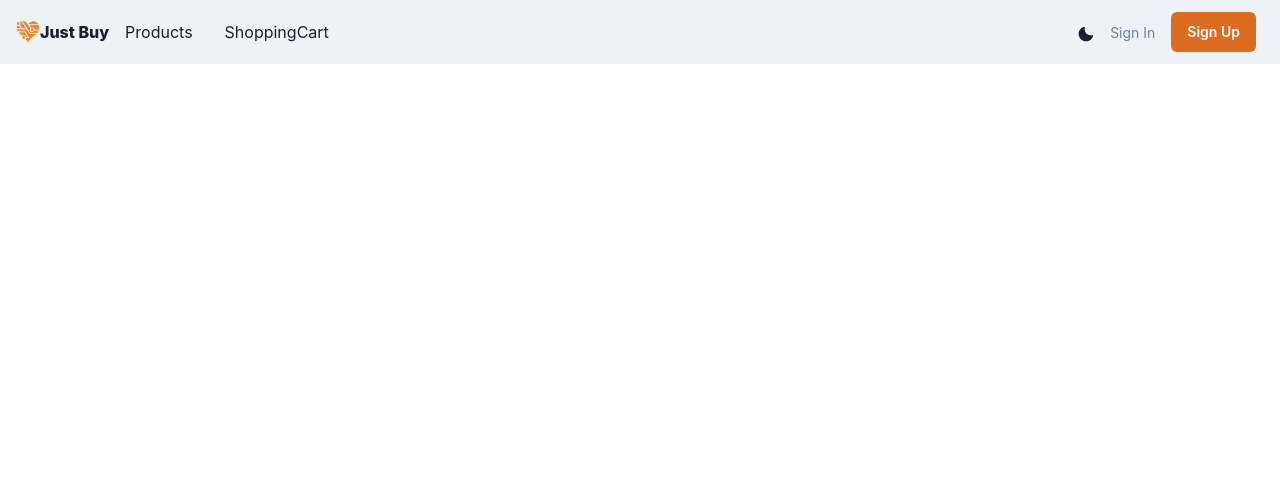
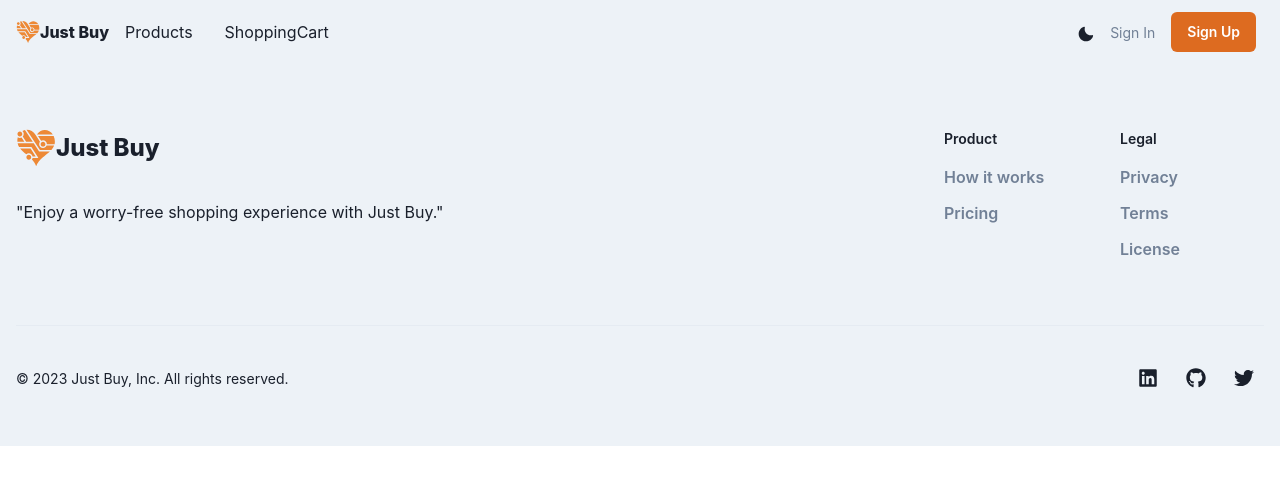
Before and after one commit to bo930236/JB-Camping, a React (Create React App) app in the folder client/: page /checkout in a window 1280 px wide. Shown: the top 484 px of the page. Built offline with nearby package versions, Linux system fonts and the light colour scheme.

Commit message:
Footer & LandingScreen

```diff
--- a/client/src/App.js
+++ b/client/src/App.js
@@ -4,6 +4,8 @@
 import ProductsScreen from './screens/ProductsScreen';
 import ProductScreen from './screens/ProductScreen';
 import CartScreen from './screens/CartScreen';
+import Footer from '../src/components/Footer';
+import LandingScreen from './screens/LandingScreen';
 
 function App() {
   return (
@@ -13,11 +15,14 @@
         <main>
           <Routes>
             {/* whenever someboby ask for products, I will send them to the ProductsScreen */}
+            <Route path='/' element={<LandingScreen />}></Route>
             <Route path='/products' element={<ProductsScreen />}></Route>
             <Route path='/product/:id' element={<ProductScreen />}></Route>
             <Route path='/cart' element={<CartScreen />}></Route>
           </Routes>
         </main>
+
+        <Footer />
       </Router>
     </ChakraProvider>
   );
--- /dev/null
+++ b/client/src/components/Footer.jsx
@@ -0,0 +1,87 @@
+import {
+  Box,
+  Flex,
+  Icon,
+  Button,
+  ButtonGroup,
+  Container,
+  Divider,
+  IconButton,
+  Stack,
+  Text,
+  useColorModeValue
+} from '@chakra-ui/react';
+import * as React from 'react';
+import { FaGithub, FaLinkedin, FaTwitter } from 'react-icons/fa';
+import { GiTechnoHeart } from 'react-icons/gi';
+// import { Logo } from './Logo';
+
+const Footer = () => (
+  <Box w='100%' bg={useColorModeValue('gray.100', 'gray.900')}>
+    <Container as='footer' role='contentinfo' maxW='7xl'>
+      <Stack
+        spacing='8'
+        direction={{ base: 'column', md: 'row' }}
+        justify='space-between'
+        py={{ base: '12', md: '16' }}
+      >
+        <Stack spacing={{ base: '6', md: '8' }} align='start'>
+          <Flex alignItems='center'>
+            <Icon as={GiTechnoHeart} h={10} w={10} color='orange.400' />
+            <Text fontSize='2xl' fontWeight='extrabold'>
+              Just Buy
+            </Text>
+          </Flex>
+          <Text color='muted'>"Enjoy a worry-free shopping experience with Just Buy."</Text>
+        </Stack>
+        <Stack direction={{ base: 'column-reverse', md: 'column', lg: 'row' }} spacing={{ base: '12', md: '8' }}>
+          <Stack direction='row' spacing='8'>
+            <Stack spacing='4' minW='36' flex='1'>
+              <Text fontSize='sm' fontWeight='semibold' color='subtle'>
+                Product
+              </Text>
+              <Stack spacing='3' shouldWrapChildren>
+                <Button variant='link'>How it works</Button>
+                <Button variant='link'>Pricing</Button>
+              </Stack>
+            </Stack>
+            <Stack spacing='4' minW='36' flex='1'>
+              <Text fontSize='sm' fontWeight='semibold' color='subtle'>
+                Legal
+              </Text>
+              <Stack spacing='3' shouldWrapChildren>
+                <Button variant='link'>Privacy</Button>
+                <Button variant='link'>Terms</Button>
+                <Button variant='link'>License</Button>
+              </Stack>
+            </Stack>
+          </Stack>
+          {/* <Stack spacing='4'>
+            <Text fontSize='sm' fontWeight='semibold' color='subtle'>
+              Stay up to date
+            </Text>
+            <Stack spacing='4' direction={{ base: 'column', sm: 'row' }} maxW={{ lg: '360px' }}>
+              <Input placeholder='Enter your email' type='email' required />
+              <Button variant='primary' type='submit' flexShrink={0}>
+                Subscribe
+              </Button>
+            </Stack>
+          </Stack> */}
+        </Stack>
+      </Stack>
+      <Divider />
+      <Stack pt='8' pb='12' justify='space-between' direction={{ base: 'column-reverse', md: 'row' }} align='center'>
+        <Text fontSize='sm' color='subtle'>
+          &copy; {new Date().getFullYear()} Just Buy, Inc. All rights reserved.
+        </Text>
+        <ButtonGroup variant='ghost'>
+          <IconButton as='a' href='#' aria-label='LinkedIn' icon={<FaLinkedin fontSize='1.25rem' />} />
+          <IconButton as='a' href='#' aria-label='GitHub' icon={<FaGithub fontSize='1.25rem' />} />
+          <IconButton as='a' href='#' aria-label='Twitter' icon={<FaTwitter fontSize='1.25rem' />} />
+        </ButtonGroup>
+      </Stack>
+    </Container>
+  </Box>
+);
+
+export default Footer;
--- a/client/src/components/Navbar.jsx
+++ b/client/src/components/Navbar.jsx
@@ -15,6 +15,7 @@
 import { Link as ReactLink } from 'react-router-dom';
 import { HamburgerIcon, CloseIcon, MoonIcon, SunIcon } from '@chakra-ui/icons';
 import { GiTechnoHeart } from 'react-icons/gi';
+import { useState } from 'react';
 
 const links = [
   { linkName: 'Products', path: '/products' },
@@ -40,6 +41,7 @@
 const Navbar = () => {
   const { isOpen, onClose, onOpen } = useDisclosure();
   const { colorMode, toggleColorMode } = useColorMode();
+  const [isHovering, setIsHovering] = useState(false);
   return (
     <Box bg={useColorModeValue('gray.100', 'gray.900')} px={4}>
       <Flex h={16} alignItems='center' justifyContent='space-between'>
@@ -50,9 +52,15 @@
           onClick={isOpen ? onClose : onOpen}
         />
         <HStack>
-          <Link as={ReactLink} to='/'>
+          <Link
+            as={ReactLink}
+            to='/'
+            style={{ textDecoration: 'none' }}
+            onMouseEnter={() => setIsHovering(true)}
+            onMouseLeave={() => setIsHovering(false)}
+          >
             <Flex alignItems='center'>
-              <Icon as={GiTechnoHeart} h={6} w={6} color='orange.400' />
+              <Icon as={GiTechnoHeart} h={6} w={6} color={isHovering ? 'cyan.400' : 'orange.400'} />
               <Text fontWeight='extrabold'>Just Buy</Text>
             </Flex>
           </Link>
--- /dev/null
+++ b/client/src/screens/LandingScreen.jsx
@@ -0,0 +1,70 @@
+import {
+  Box,
+  Flex,
+  Heading,
+  HStack,
+  Icon,
+  Image,
+  Link,
+  Skeleton,
+  Stack,
+  useColorModeValue,
+  Text
+} from '@chakra-ui/react';
+import { FaArrowRight } from 'react-icons/fa';
+import { Link as ReactLink } from 'react-router-dom';
+import { GiTechnoHeart } from 'react-icons/gi';
+
+const LandingScreen = () => (
+  <Box maxW='8xl' mx='auto' px={{ base: '0', lg: '12' }} py={{ base: '0', lg: '12' }} minH='6xl'>
+    <Stack direction={{ base: 'column-reverse', lg: 'row' }} spacing={{ base: '0', lg: '20' }}>
+      <Box
+        width={{ lg: 'sm' }}
+        transform={{ base: 'translateY(-50%)', lg: 'none' }}
+        bg={{ base: useColorModeValue('orange.50', 'gray.700'), lg: 'transparent' }}
+        mx={{ base: '6', md: '8', lg: '0' }}
+        px={{ base: '6', md: '8', lg: '0' }}
+        py={{ base: '6', md: '8', lg: '12' }}
+      >
+        <Stack spacing={{ base: '8', lg: '10' }}>
+          <Stack spacing={{ base: '2', lg: '4' }}>
+            <Flex alignItems='center'>
+              <Icon as={GiTechnoHeart} h={12} w={12} color={useColorModeValue('orange.600', 'orange.400')} />
+              <Text fontSize='5xl' fontWeight='bold' color={useColorModeValue('orange.600', 'orange.400')}>
+                Just Buy
+              </Text>
+            </Flex>
+            <Heading size='lg' fontWeight='bold'>
+              Shop with Confidence. Save with Just Buy.
+            </Heading>
+          </Stack>
+          <HStack spacing='3'>
+            <Link
+              as={ReactLink}
+              to='/products'
+              color={useColorModeValue('orange.600', 'orange.400')}
+              fontWeight='bold'
+              fontSize='xl'
+            >
+              Discover now
+            </Link>
+            <Icon color={useColorModeValue('orange.600', 'orange.400')} as={FaArrowRight} />
+          </HStack>
+        </Stack>
+      </Box>
+      <Flex flex='1' overflow='hidden'>
+        <Image
+          src='images/landing.jpg'
+          alt='Lovely Image'
+          fallback={<Skeleton />}
+          maxH='550px'
+          minW='300px'
+          objectFit='cover'
+          flex='1'
+        />
+      </Flex>
+    </Stack>
+  </Box>
+);
+
+export default LandingScreen;
```
